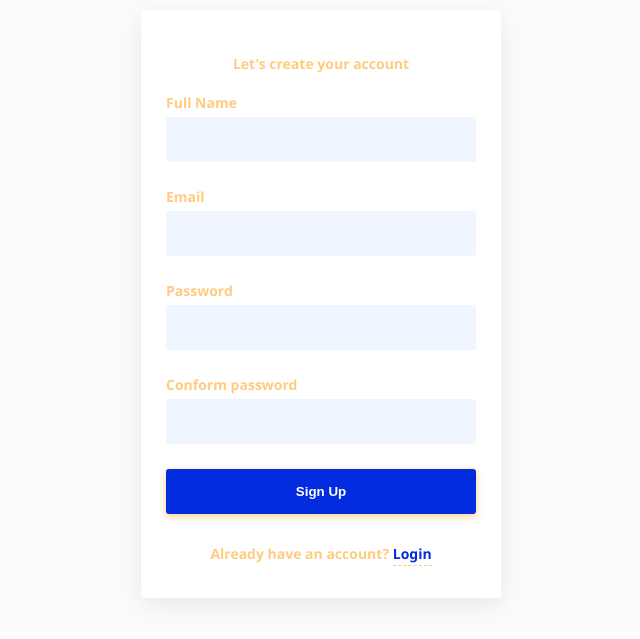
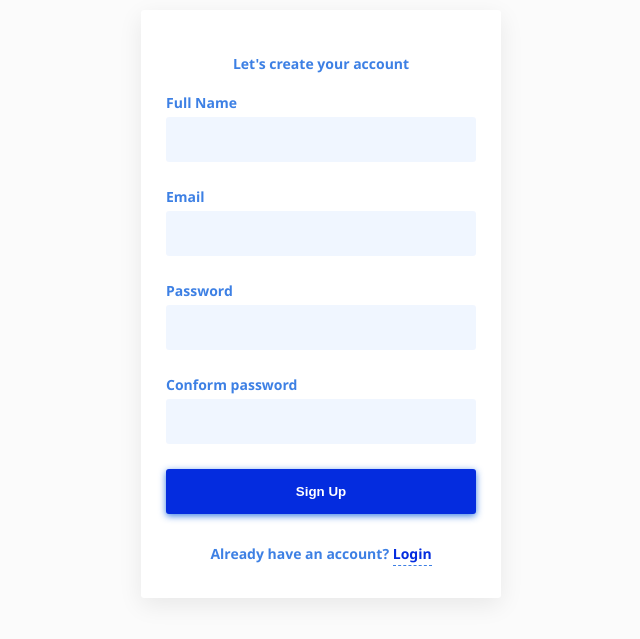
Before and after one commit to iv1660yg/MSU-ICS-370, a PHP site: page /register.php in a window 1280 px wide. Shown: the top 639 px of the page, without its empty margins (319-959 px from the left). Run offline with PHP 8.4, Linux system fonts and the light colour scheme.

Commit message:
Update auth.css

```diff
--- a/auth.css
+++ b/auth.css
@@ -8,8 +8,8 @@ body {
 	/* variables */
 	--color-primary: #042cdf;
 	--color-grey: rgba(0, 102, 255, 0.06);
-	--color-dark: rgba(255, 152, 0, .5);
-	--color-semidark: rgba(255, 152, 0, 0.5);
+	--color-dark: rgba(0, 102, 255, 0.06);
+	--color-semidark: rgba(25, 104, 223, 0.842);
 
 	text-align: center;
 	margin: 10px 0 0 0;
```
